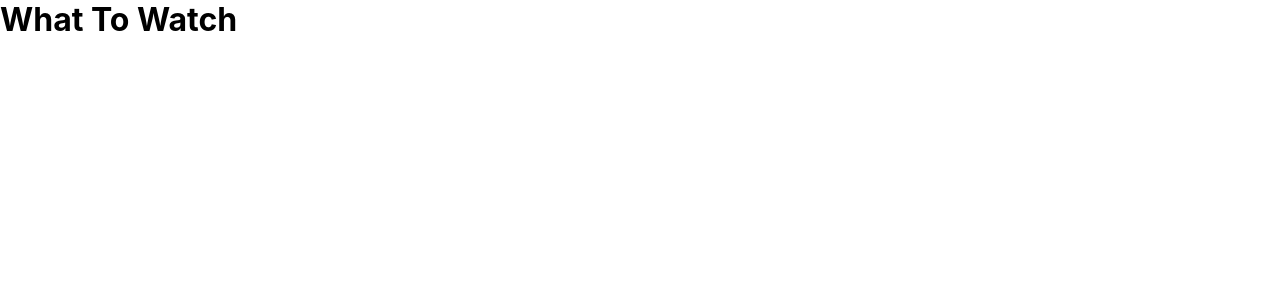
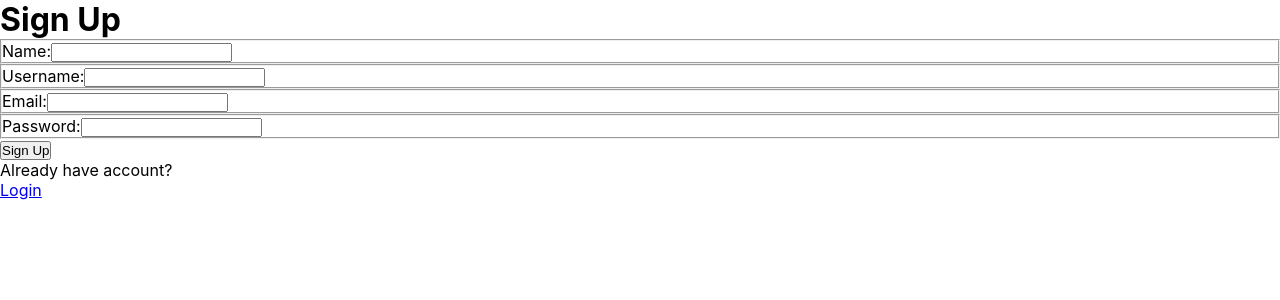
Before and after one commit to Openbank-Java-Bootcamp/beatriz-perez-FinalProject-WhatToWatch-SPA, a React (Create React App) app: page /signup in a window 1280 px wide. Shown: the top 300 px of the page. Built offline with nearby package versions, Linux system fonts and the light colour scheme.

Commit message:
Add signup,login and logout functionalities

```diff
--- a/src/App.js
+++ b/src/App.js
@@ -1,9 +1,26 @@
 import './App.css';
+import { Routes, Route } from "react-router-dom";
+import LandingPage from './pages/LandingPage';
+import HomePage from './pages/HomePage';
+import IsPrivate from './components/authentication/IsPrivate';
+import IsAnon from './components/authentication/IsAnon';
+import LoginPage from './pages/LoginPage';
+import SignupPage from './pages/SignupPage';
+
+
 
 function App() {
   return (
     <div className="App">
-      <h1>What To Watch</h1>
+      <Routes>
+        {/* --- Only for not logged in users: --- */}
+        <Route path="/" element={<IsAnon><LandingPage /></IsAnon>} />
+        <Route path="/login" element={ <IsAnon><LoginPage /></IsAnon> } />
+        <Route path="/signup" element={ <IsAnon><SignupPage /></IsAnon> } />
+
+        {/* --- Only for logged in users: --- */}
+        <Route path="/home" element={<IsPrivate><HomePage /></IsPrivate>} />
+      </Routes>
     </div>
   );
 }
--- /dev/null
+++ b/src/components/authentication/IsAnon.js
@@ -0,0 +1,20 @@
+import { useContext } from "react";
+import { Navigate } from "react-router-dom";
+import { AuthContext } from "../../context/auth.context";
+
+function IsAnon({ children }) {
+  const { isLoggedIn, isLoading } = useContext(AuthContext);
+
+  // If the authentication is still loading
+  if (isLoading) return <p>Loading ...</p>;
+
+  if (isLoggedIn) {
+    // If the user is logged in, navigate to home page
+    return <Navigate to="/home" />;
+  } else {
+    // If the user is not logged in, allow to see the page
+    return children;
+  }
+}
+
+export default IsAnon;
--- /dev/null
+++ b/src/components/authentication/IsPrivate.js
@@ -0,0 +1,21 @@
+import { useContext } from "react";
+import { Navigate } from "react-router-dom";
+import { AuthContext } from "../../context/auth.context";
+
+
+function IsPrivate({ children }) {
+  const { isLoggedIn, isLoading } = useContext(AuthContext);
+
+  // If the authentication is still loading
+  if (isLoading) return <p>Loading ...</p>;
+
+  if (!isLoggedIn) {
+    // If the user is not logged in
+    return <Navigate to="/login" />;
+  } else {
+    // If the user is logged in, allow to see the page
+    return children;
+  }
+}
+
+export default IsPrivate;
--- /dev/null
+++ b/src/components/layout/Navbar.js
@@ -0,0 +1,18 @@
+import { Link } from "react-router-dom";
+import { useContext } from "react";
+import { AuthContext } from "../../context/auth.context";
+
+function Navbar({ logOtFunction }) {
+
+    const { user, logOutUser } = useContext(AuthContext);
+
+    return (
+        <nav>
+            <button onClick={ logOutUser }>Logout</button>
+            <span>{user && user.username}</span>
+            <img src={user.imageUrl} alt="user account image"/>
+        </nav>
+    );
+}
+
+export default Navbar;
--- /dev/null
+++ b/src/context/auth.context.js
@@ -0,0 +1,82 @@
+import React, { useState, useEffect } from "react";
+import axios from "axios";
+const API_URL = "http://localhost:5005";
+
+const AuthContext = React.createContext();
+
+function AuthProviderWrapper(props) {
+  const [isLoggedIn, setIsLoggedIn] = useState(false);
+  const [isLoading, setIsLoading] = useState(true);
+  const [user, setUser] = useState(null);
+
+  const storeToken = (token) => {
+    localStorage.setItem("authToken", token);
+  };
+
+  const authenticateUser = () => {
+    // Get the stored token from the localStorage
+    const storedToken = localStorage.getItem("authToken");
+    // If the token exists in the localStorage
+    if (storedToken) {
+      // We must send the JWT token in the request's "Authorization" Headers
+      axios
+        .get(`${API_URL}/api/auth/verify`, {
+          headers: { Authorization: `Bearer ${storedToken}` },
+        })
+        .then((response) => {
+          // If the server verifies that JWT token is valid
+          const user = response.data;
+          // Update state variables
+          setIsLoggedIn(true);
+          setIsLoading(false);
+          setUser(user);
+        })
+        .catch((error) => {
+          // If the server sends an error response (invalid token)
+          // Update state variables
+          setIsLoggedIn(false);
+          setIsLoading(false);
+          setUser(null);
+        });
+    } else {
+      // If the token is not available (or is removed)
+      setIsLoggedIn(false);
+      setIsLoading(false);
+      setUser(null);
+    }
+  };
+
+  const removeToken = () => {
+    // <== ADD
+    // Upon logout, remove the token from the localStorage
+    localStorage.removeItem("authToken");
+  };
+
+  const logOutUser = () => {
+    // To log out the user, remove the token
+    removeToken();
+    // and update the state variables
+    authenticateUser();
+  };
+
+  useEffect(() => {
+    authenticateUser();
+  }, []);
+
+  return (
+    <AuthContext.Provider
+      value={{
+        isLoggedIn,
+        isLoading,
+        user,
+        storeToken,
+        authenticateUser,
+        logOutUser,
+      }}
+    >
+      {props.children}
+    </AuthContext.Provider>
+  );
+}
+
+export { AuthProviderWrapper, AuthContext };
--- a/src/index.js
+++ b/src/index.js
@@ -3,12 +3,16 @@
 import './index.css';
 import App from './App';
 import reportWebVitals from './reportWebVitals';
+import { BrowserRouter as Router } from "react-router-dom";
+import { AuthProviderWrapper } from "./context/auth.context";
 
 const root = ReactDOM.createRoot(document.getElementById('root'));
 root.render(
-  <React.StrictMode>
-    <App />
-  </React.StrictMode>
+  <Router>
+    <AuthProviderWrapper>
+      <App />
+    </AuthProviderWrapper>
+  </Router>
 );
 
 // If you want to start measuring performance in your app, pass a function
--- /dev/null
+++ b/src/pages/HomePage.js
@@ -0,0 +1,12 @@
+import Navbar from "../components/layout/Navbar";
+
+function HomePage() {
+    return (
+        <>
+        <Navbar />
+            <h2>Home Page</h2>
+        </>
+    );
+}
+
+export default HomePage;
--- /dev/null
+++ b/src/pages/LandingPage.js
@@ -0,0 +1,15 @@
+import { Link } from "react-router-dom";
+
+function LandingPage() {
+    return (
+        <>
+            <h1>What To Watch</h1>
+            <h2>Landing Page</h2>
+            <Link to="/login">
+                <button>Go</button>
+            </Link>
+        </>
+    );
+}
+
+export default LandingPage;
--- /dev/null
+++ b/src/pages/LoginPage.js
@@ -0,0 +1,69 @@
+import { Link, useNavigate } from "react-router-dom";
+import { useContext, useState } from "react";
+import { AuthContext } from "../context/auth.context";
+import axios from "axios";
+
+const API_URL = "http://localhost:5005";
+
+function LoginPage() {
+
+    // email, password
+    const [email, setEmail] = useState("");
+    const [password, setPassword] = useState("");
+
+    const [errorMessage, setErrorMessage] = useState(undefined);
+    const navigate = useNavigate();
+
+    const { storeToken, authenticateUser } = useContext(AuthContext);
+
+    const handleEmail = (e) => setEmail(e.target.value);
+    const handlePassword = (e) => setPassword(e.target.value);
+
+    const handleLoginSubmit = (e) => {
+      e.preventDefault();
+      const requestBody = { email, password };
+
+      axios
+        .post(`${API_URL}/api/auth/login`, requestBody)
+        .then((response) => {
+          // Request to the server's endpoint `/auth/login` returns a response
+          // with the JWT string ->  response.data.authToken
+          console.log("JWT token", response.data.authToken);
+
+          storeToken(response.data.authToken);
+          authenticateUser();
+          navigate("/home");
+        })
+        .catch((error) => {
+          const errorDescription = error.response.data.errors[0].defaultMessage;
+          setErrorMessage(errorDescription);
+        });
+    };
+
+    return (
+      <div className="LoginPage">
+        <h1>Login</h1>
+
+        <form onSubmit={handleLoginSubmit}>
+          <label>Email:</label>
+          <input type="email" name="email" value={email} onChange={handleEmail} />
+
+          <label>Password:</label>
+          <input
+            type="password"
+            name="password"
+            value={password}
+            onChange={handlePassword}
+          />
+
+          <button type="submit">Login</button>
+        </form>
+        {errorMessage && <p className="error-message">{errorMessage}</p>}
+
+        <p>Don't have an account yet?</p>
+        <Link to={"/signup"}> Sign Up</Link>
+      </div>
+    );
+  }
+
+export default LoginPage;
--- /dev/null
+++ b/src/pages/SignupPage.js
@@ -0,0 +1,74 @@
+import { useState } from "react";
+import { Link, useNavigate } from "react-router-dom";
+import axios from "axios";
+
+const API_URL = "http://localhost:5005";
+
+function SignupPage() {
+
+    // name, username, email, password
+    const [name, setName] = useState("");
+    const [username, setUsername] = useState("");
+    const [email, setEmail] = useState("");
+    const [password, setPassword] = useState("");
+
+    const [errorMessage, setErrorMessage] = useState(undefined);
+    const navigate = useNavigate();
+
+    const handleName = (e) => setName(e.target.value);
+    const handleUsername = (e) => setUsername(e.target.value);
+    const handleEmail = (e) => setEmail(e.target.value);
+    const handlePassword = (e) => setPassword(e.target.value);
+
+    const handleSignupSubmit = (e) => {
+      e.preventDefault();
+      // Create an object representing the request body
+      const requestBody = { name, username, email, password };
+
+      // Make an axios request to the API
+      // If POST request is successful redirect to login page
+      // If the request resolves with an error, set the error message in the state
+      axios
+        .post(`${API_URL}/api/auth/signup`, requestBody)
+        .then((response) => {
+          navigate("/login");
+        })
+        .catch((error) => {
+          const errorDescription = error.response.data.errors[0].defaultMessage;
+          setErrorMessage(errorDescription);
+        });
+    };
+
+    return (
+      <div className="SignupPage">
+        <h1>Sign Up</h1>
+
+        <form onSubmit={handleSignupSubmit}>
+            <fieldset>
+                <label>Name:</label>
+                <input type="text" name="name" value={name} onChange={handleName} />
+            </fieldset>
+            <fieldset>
+                <label>Username:</label>
+                <input type="text" name="username" value={username} onChange={handleUsername} />
+            </fieldset>
+            <fieldset>
+                <label>Email:</label>
+                <input type="email" name="email" value={email} onChange={handleEmail} />
+            </fieldset>
+            <fieldset>
+                <label>Password:</label>
+                <input type="password" name="password" value={password} onChange={handlePassword} />
+            </fieldset>
+          <button type="submit">Sign Up</button>
+        </form>
+
+        {errorMessage && <p className="error-message">{errorMessage}</p>}
+
+        <p>Already have account?</p>
+        <Link to={"/login"}> Login</Link>
+      </div>
+    );
+  }
+
+export default SignupPage;
```
